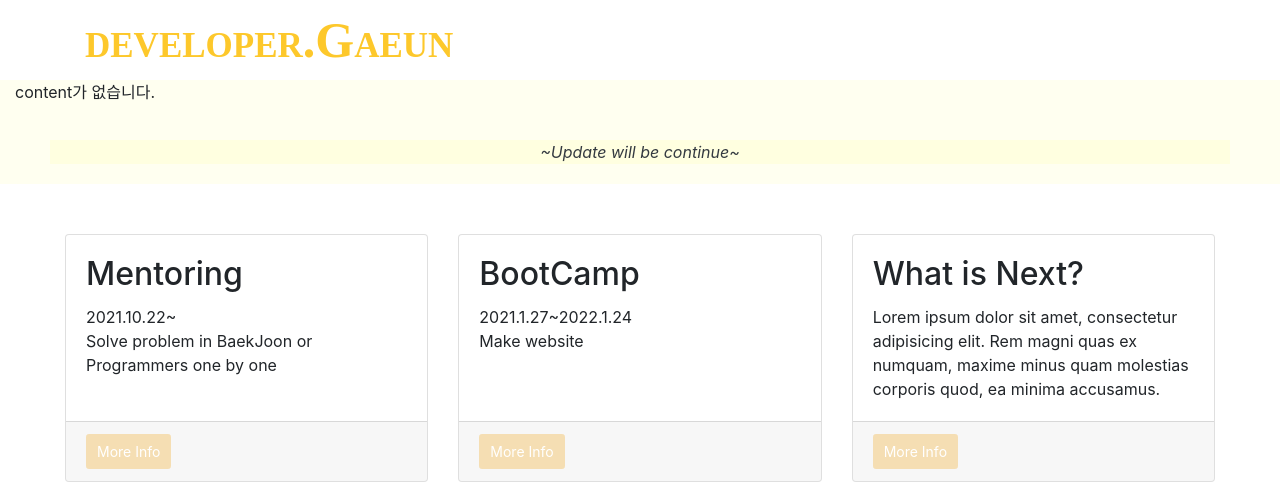
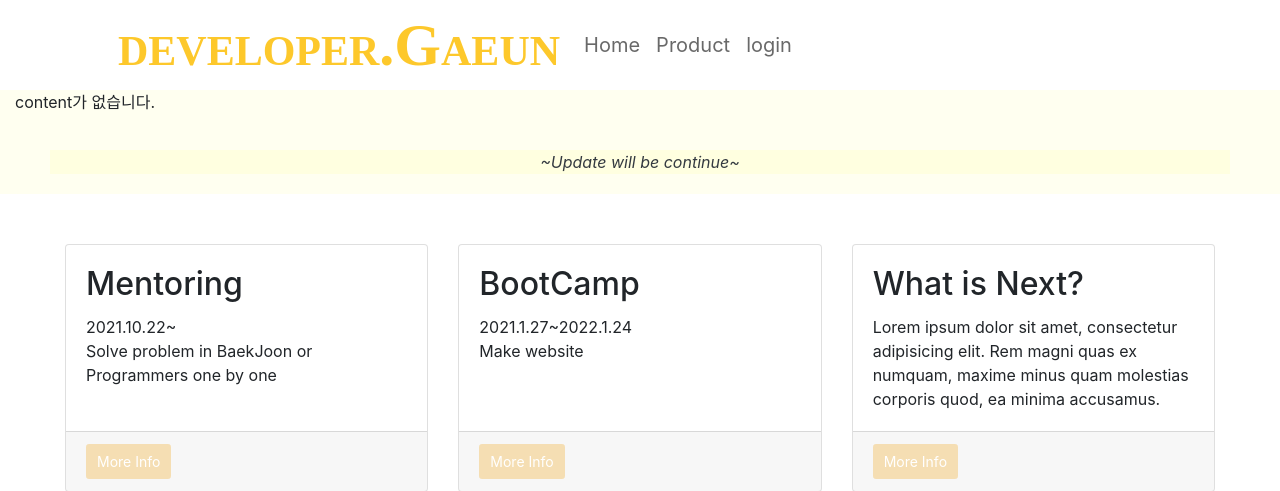
Before and after one commit to gaeun6883/2021.bootcamp, a Django app: template templates/mysite/content_list.html in a window 1280 px wide. Shown: the top 491 px of the page. Run offline with Django 4.2, Linux system fonts and the light colour scheme; the template is opened without the code that fills it, so the values that code supplies are empty; some libraries are stand-ins or nearby versions.

Commit message:
Update navbar.html

```diff
--- a/templates/navbar.html
+++ b/templates/navbar.html
@@ -1,29 +1,32 @@
         <!-- Responsive navbar-->
         <nav class="navbar navbar-expand-md">
-            <div class="container px-20">
-                <a id="logo" class="navbar-brand" href="#!">developer.Gaeun</a>
+            <div class="container px-5">
+                <a id="logo" class="navbar-brand" href="http://localhost:8000/company/">developer.Gaeun</a>
                 <button class="navbar-toggler" type="button" data-bs-toggle="collapse" data-bs-target="#navbarSupportedContent" aria-controls="navbarSupportedContent" aria-expanded="false" aria-label="Toggle navigation">
-                    <span class="navbar-toggler-icon">
-                            <li class="nav-item"><a class="nav-link" href="/mysite/">product</a></li>
-                            {% if user.is_authenticated %}
-                            <li class="nav-item"><a class="nav-link" href="{% url
-                            'accounts:logout' %}">{{ user.username }} (logout)</a></li>
-                            {% else %}
-                            <li class="nav-item"><a class="nav-link" href="{% url 'accounts:login' %}">login</a></li>
-                            {% endif %}
+                    <span class="navbar-toggler-icon"></span>
+                </button>
+                 <div class="collapse navbar-collapse" id="navbarSupportedContent">
+                    <ul class="navbar-nav ms-auto mb-2 mb-lg-0">
+                        <li class="nav-item"><a id="home" class="nav-link active" aria-current="page" href="http://localhost:8000/">Home</a></li>
+                        <li class="nav-item"><a id="product" class="nav-link active" aria-current="page" href="http://localhost:8000/mysite/">Product</a></li>
+                        {% if user.is_authenticated %}
+                        <li class="nav-item"><a id="login" class="nav-link" href="{% url 'accounts:logout' %}">{{ user.username }} (logout)</a></li>
+                        {% else %}
+                        <li class="nav-item"><a id="logout" class="nav-link" href="{% url 'accounts:login' %}">login</a></li>
+                        {% endif %}
 
-                    </span>
-                </button>
+                    </ul>
+                </div>
             </div>
         </nav>
     <style>
         nav{
-        height: 80px;
+        height: 90px;
         background-color: White;
         font-weight: light;
         }
         a#logo:link {
-        font-size: 50px;
+        font-size: 60px;
         font-family: Bookman Old Style;
         font-weight: bold;
         font-variant:small-caps;
@@ -104,4 +107,42 @@
         a#mainex{
         font-size: 20px;
         }
+
+        a#home {
+        color: DimGrey;
+        font-size: 20px;
+        }
+        a#home:hover {
+        color: black;
+        font-style: italic;
+        font-weight: bold;
+        }
+        a#product {
+        color: DimGrey;
+        font-size: 20px;
+        }
+        a#product:hover {
+        color: black;
+        font-style: italic;
+        font-weight: bold;
+        }
+        a#login {
+        color: DimGrey;
+        font-size: 20px;
+        }
+        a#lohin:hover {
+        color: black;
+        font-style: italic;
+        font-weight: bold;
+        }
+        a#logout {
+        color: DimGrey;
+        font-size: 20px;
+        }
+        a#logout:hover {
+        color: black;
+        font-style: italic;
+        font-weight: bold;
+        }
+
     </style>
```
